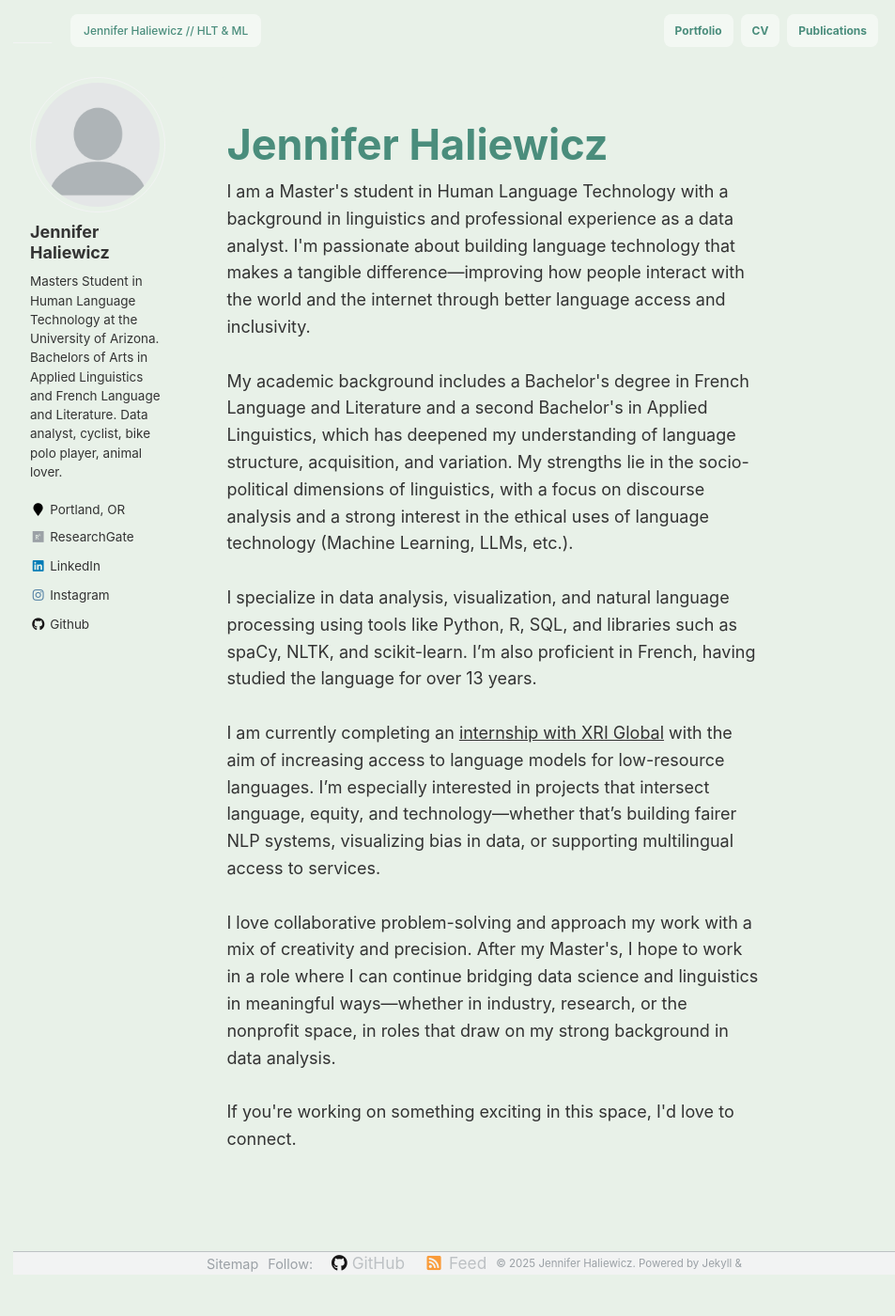
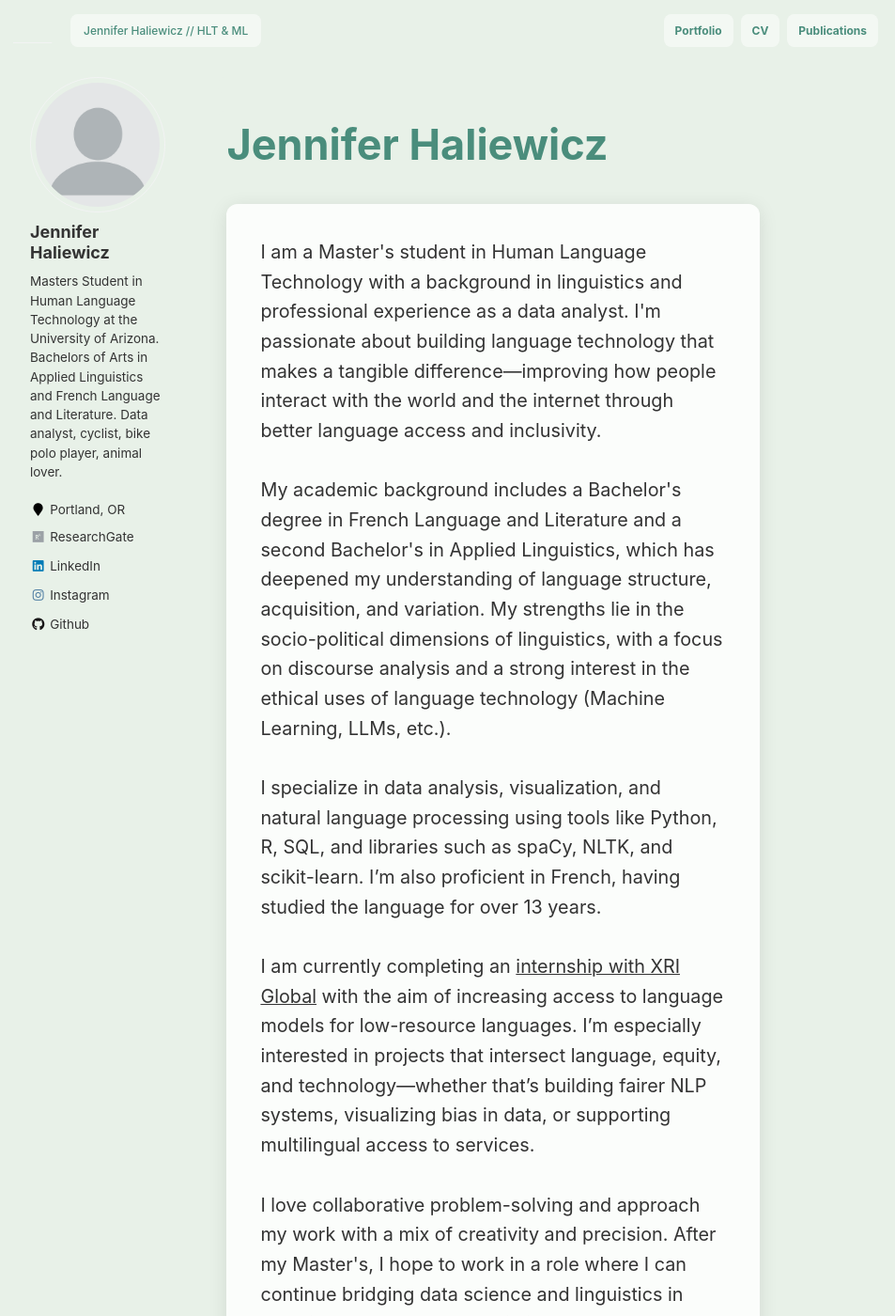
Before and after one commit to rofljen/HLTProfessionalSite, a Jekyll site: the page built from index.html, in a window 1280 px wide and 1400 px high. Shown: the whole window at 94% size, without its empty margins (135-1088 px from the left). Built offline with Jekyll 4.4.1, drawn with Linux system fonts in a browser that asks for light colours.

Commit message:
Update index.html

```diff
--- a/index.html
+++ b/index.html
@@ -85,6 +85,16 @@
             margin-bottom: 0.2rem;
 
         }
+        .site-summary {
+         background-color: rgba(255, 255, 255, 0.85); /* white with 85% opacity */
+         padding: 2rem;
+         border-radius: 12px;
+         box-shadow: 0 4px 20px rgba(0, 0, 0, 0.1);
+         max-width: 700px;
+         margin: 2rem auto;
+         line-height: 1.6;
+         font-size: 1.1rem;
+}
 
 
 
```
